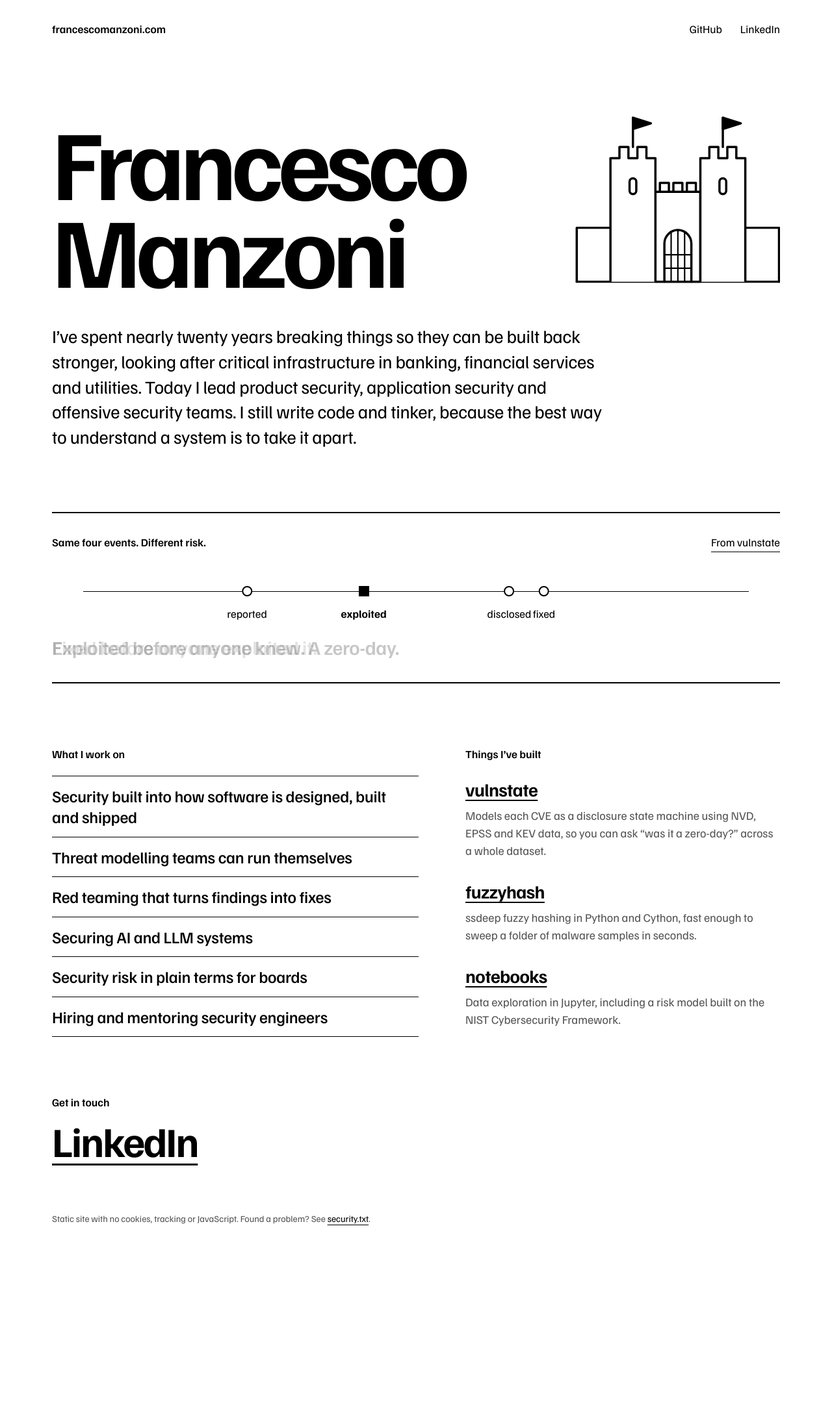
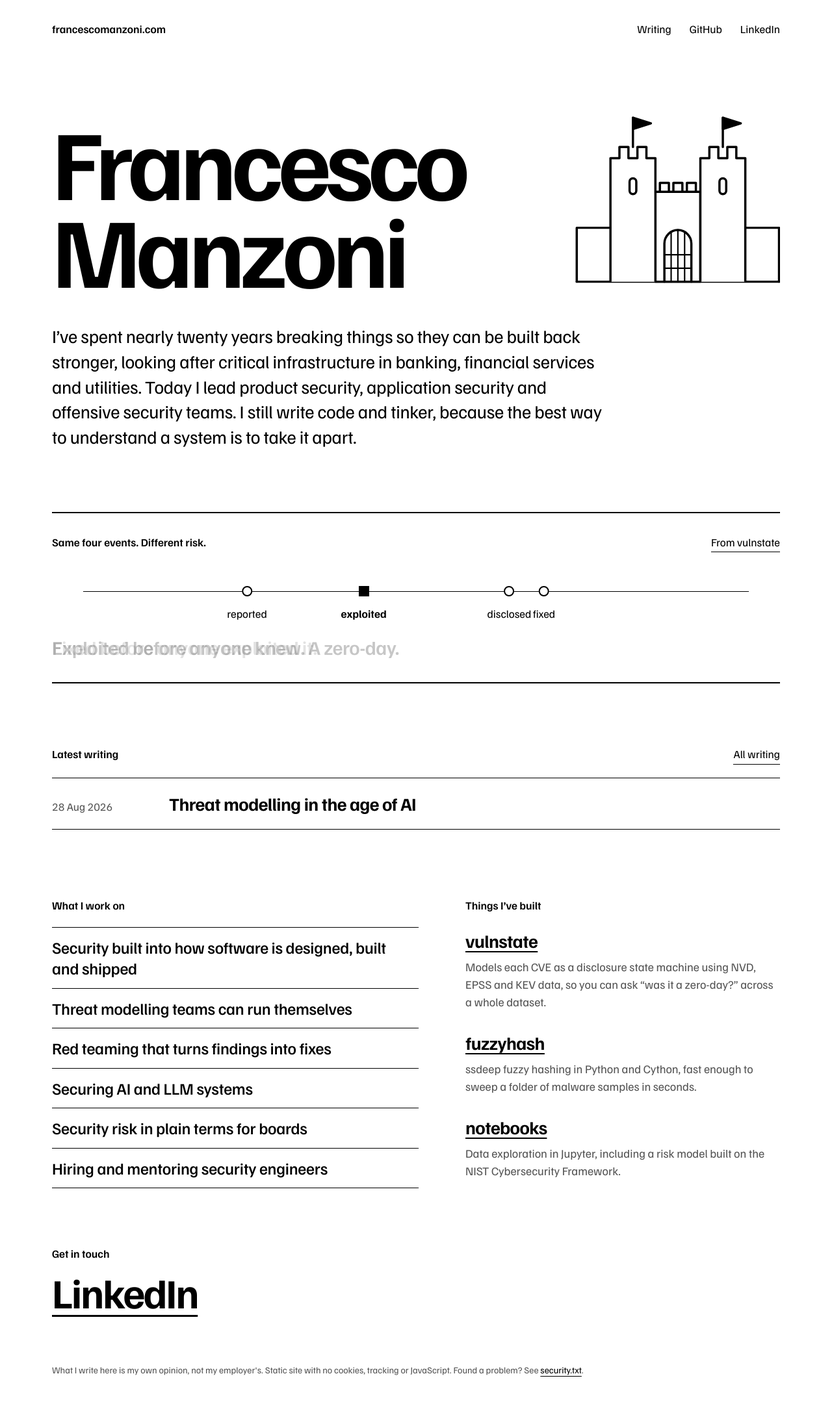
Before and after one commit to corifeo/francescomanzoni.com, a Jekyll site: the page built from index.html, in a window 1280 px wide. Shown: the whole page at 65% size. Built offline with Jekyll 4.4.1, drawn with Linux system fonts in a browser that asks for light colours; before the commit the page ends 1942 px from its top, so only the background shows below that.

Commit message:
Add first post on threat modelling, post subtitle and opinions line

```diff
--- a/_layouts/default.html
+++ b/_layouts/default.html
@@ -38,7 +38,7 @@
       {{ content }}
     </main>
     <footer class="site">
-      <p>Static site with no cookies, tracking or JavaScript. Found a problem? See <a href="/.well-known/security.txt">security.txt</a>.</p>
+      <p>What I write here is my own opinion, not my employer's. Static site with no cookies, tracking or JavaScript. Found a problem? See <a href="/.well-known/security.txt">security.txt</a>.</p>
     </footer>
   </div>
 </body>
--- a/_layouts/post.html
+++ b/_layouts/post.html
@@ -5,6 +5,7 @@ layout: default
 <article class="post">
   <p class="meta"><time datetime="{{ page.date | date_to_xmlschema }}">{{ page.date | date: "%-d %B %Y" }}</time>, {{ minutes }} minute read</p>
   <h1>{{ page.title }}</h1>
+  {% if page.subtitle %}<p class="subtitle">{{ page.subtitle }}</p>{% endif %}
   <div class="prose">
     {{ content }}
   </div>
--- a/assets/style.css
+++ b/assets/style.css
@@ -181,6 +181,7 @@ h2.label { margin: 0; font-size: 17px; font-weight: 600; }
 article.post { max-width: 760px; }
 .meta { margin: 0 0 20px; font-size: 17px; color: var(--soft); }
 article.post h1 { margin: 0 0 56px; font-size: clamp(44px, 7vw, 88px); font-weight: 700; line-height: 0.95; letter-spacing: -0.045em; }
+.subtitle { margin: -36px 0 56px; font-size: clamp(24px, 2.6vw, 30px); font-weight: 600; line-height: 1.25; letter-spacing: -0.015em; }
 .prose { font-size: clamp(19px, 1.9vw, 21px); line-height: 1.6; }
 .prose > p:first-child { font-size: clamp(22px, 2.4vw, 26px); line-height: 1.42; }
 .prose p, .prose ul, .prose ol, .prose pre { margin: 0 0 22px; }
@@ -203,5 +204,5 @@ article.post h1 { margin: 0 0 56px; font-size: clamp(44px, 7vw, 88px); font-weig
 footer.site p { margin: 72px 0 0; font-size: 14px; color: var(--soft); }
 
 /* Line breaks */
-article.post h1, .prose h2, .prose h3, .post-row .title, .cap { text-wrap: balance; }
+article.post h1, .subtitle, .prose h2, .prose h3, .post-row .title, .cap { text-wrap: balance; }
 .lede, .proj p, .prose p, .post-row .desc { text-wrap: pretty; }
```
Also changed, not shown: _posts/2026-08-28-threat-modelling.md (added, +39 -0 lines).
